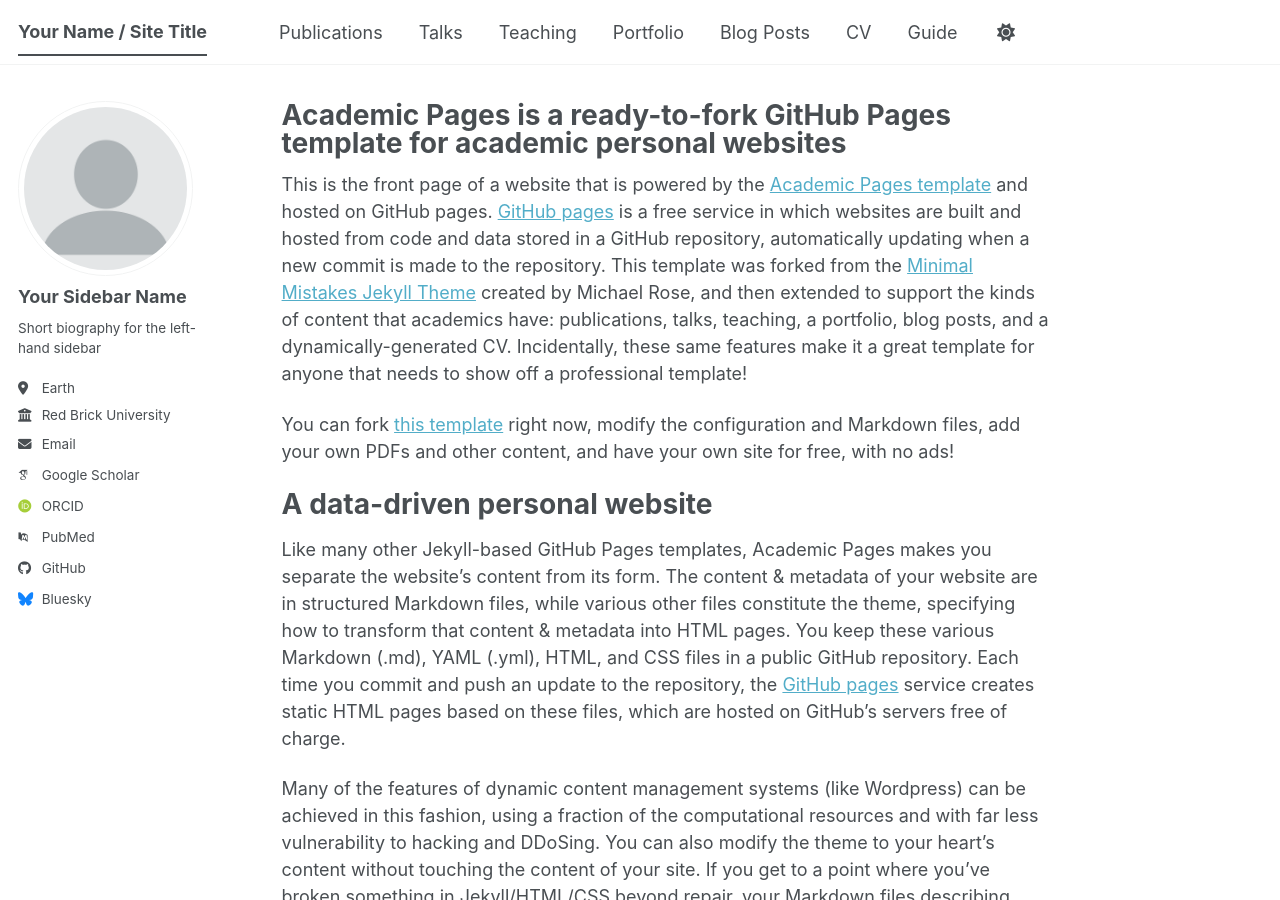
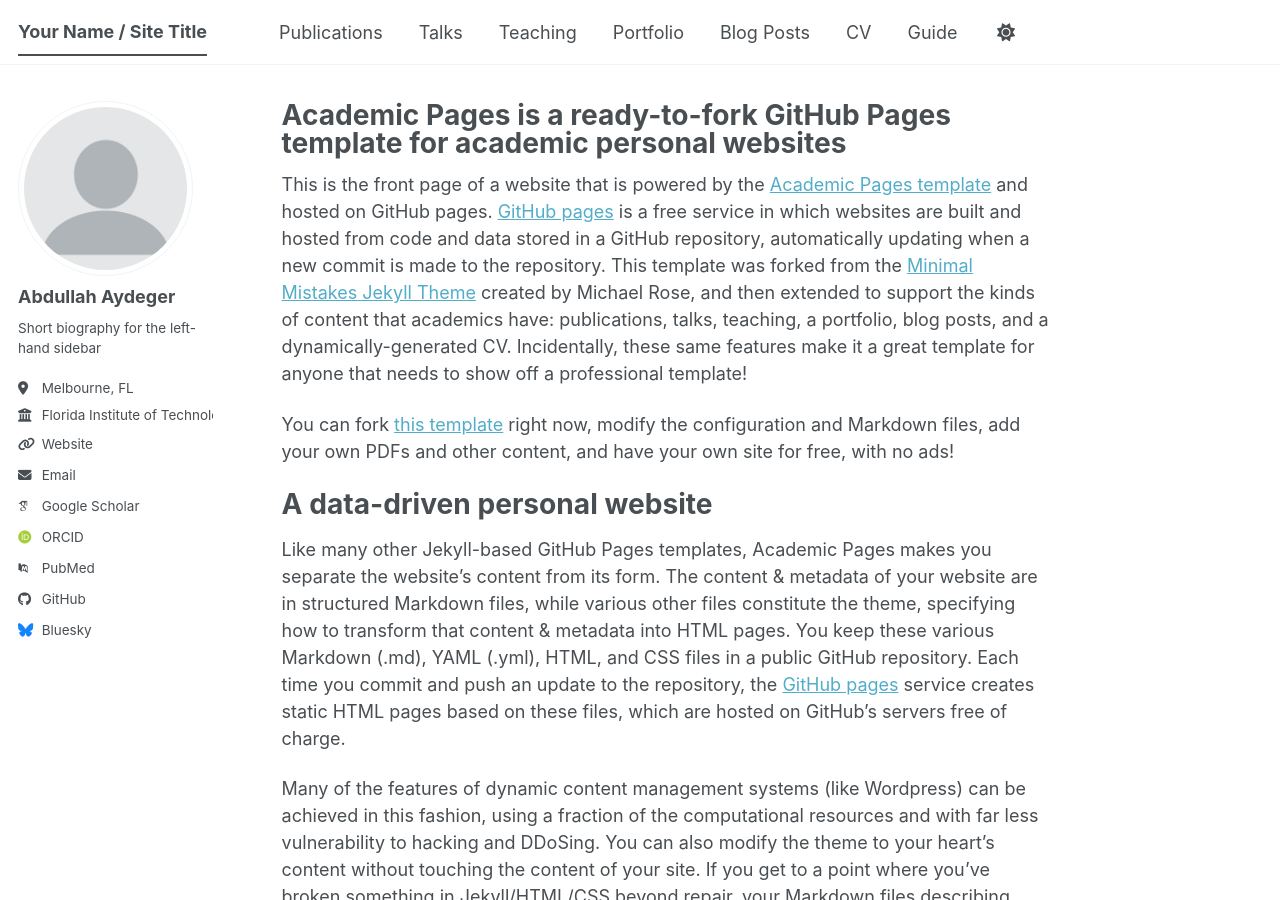
Before and after one commit to aydeger-siu/aydeger, a Jekyll site: the page built from _pages/about.md, in a window 1280 px wide and 900 px high. Built offline with Jekyll 4.4.1, drawn with Linux system fonts in a browser that asks for light colours; some web fonts are replaced; a script bundle is joined from its source files by our own code; library files that are not in the unit come from our copies.

Commit message:
Update _config.yml

```diff
--- a/_config.yml
+++ b/_config.yml
@@ -24,13 +24,13 @@
 author:
   # Biographic information
   avatar           : "profile.png"
-  name             : "Your Sidebar Name"
+  name             : "Abdullah Aydeger"
   pronouns         : # example: "she/her"
   bio              : "Short biography for the left-hand sidebar"
-  location         : "Earth"
-  employer         : "Red Brick University"
-  uri              : # URL
-  email            : "none@example.org"
+  location         : "Melbourne, FL"
+  employer         : "Florida Institute of Technology"
+  uri              : https://aydeger.github.io
+  email            : "aaydeger@fit.edu"
 
   # Academic websites
   academia         : # URL
```
